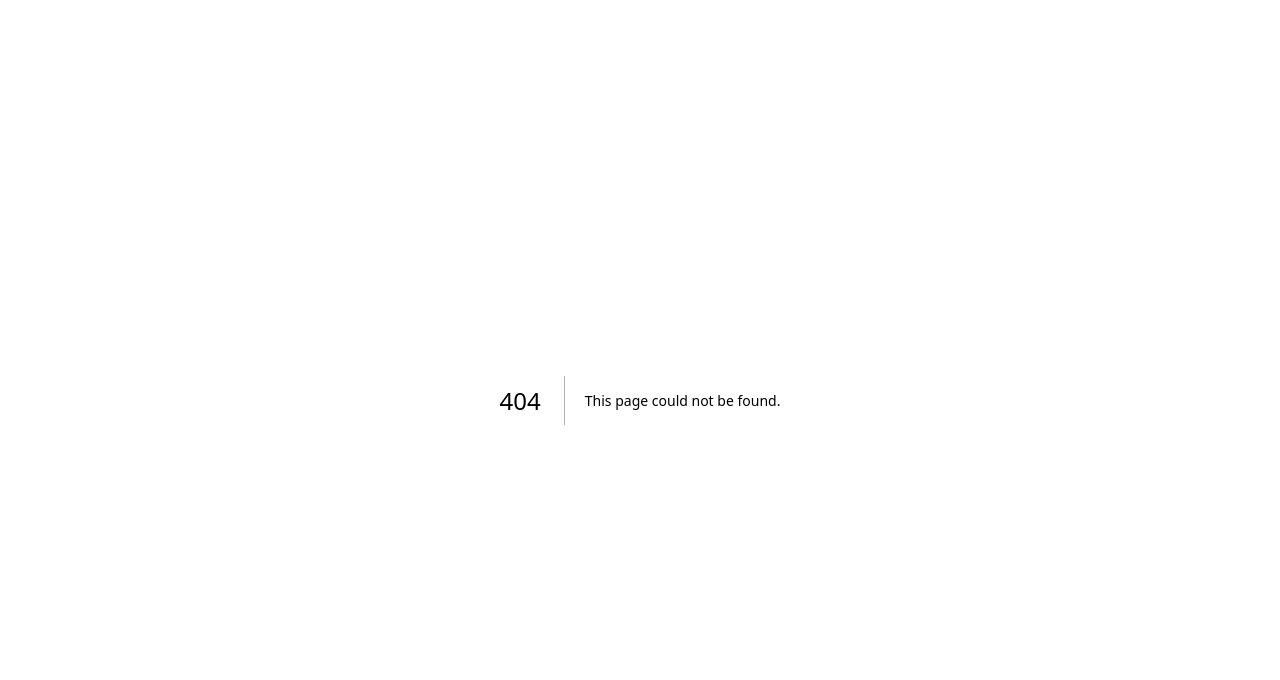
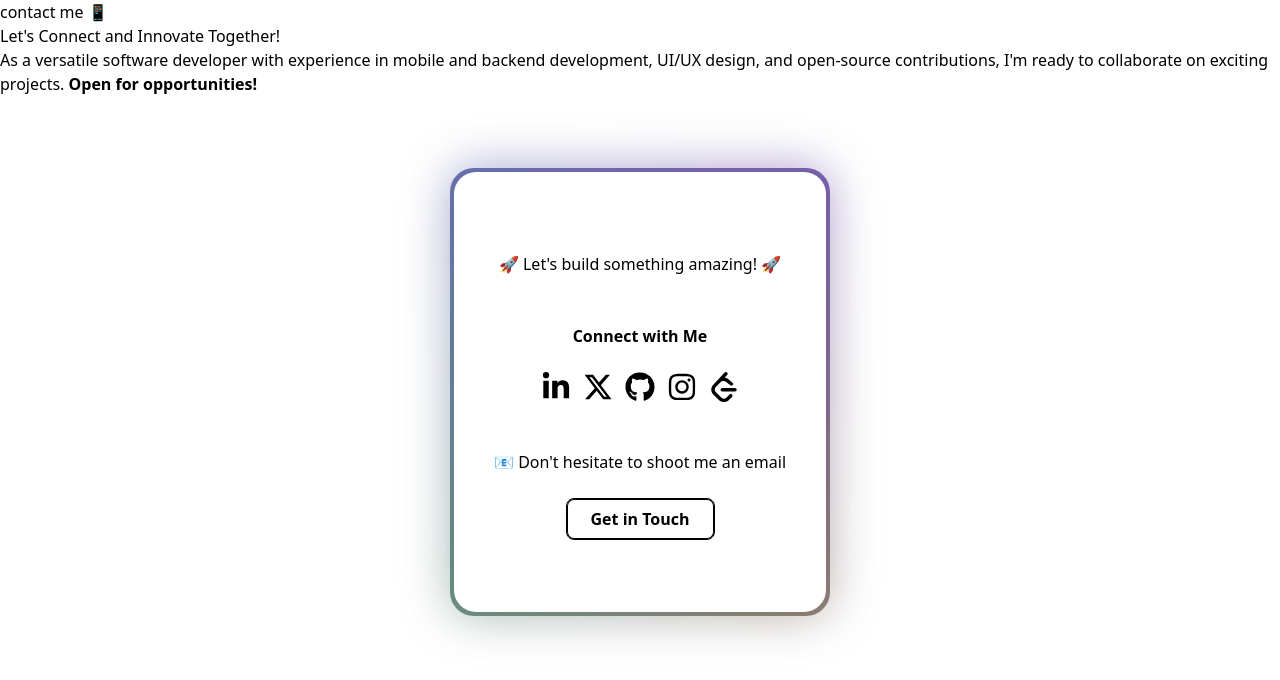
Before and after one commit to superiorsd10/portfolio, a Next.js app: page /contact in a window 1280 px wide. Before the commit this address had no page. Shown: the top 680 px of the page. Built offline with nearby package versions, Linux system fonts and the light colour scheme.

Commit message:
feat(pages): add the contact page

```diff
--- /dev/null
+++ b/pages/contact.mdx
@@ -0,0 +1,38 @@
+import { FaLinkedinIn, FaGithub, FaInstagram } from "react-icons/fa";
+import { FaXTwitter } from "react-icons/fa6";
+import { SiLeetcode } from "react-icons/si";
+import { BackgroundGradient } from "/components/ui/background-gradient.tsx"
+import Link from 'next/link';
+
+# contact me 📱
+
+Let's Connect and Innovate Together!
+
+As a versatile software developer with experience in mobile and backend development, UI/UX design, and open-source contributions, I'm ready to collaborate on exciting projects. **Open for opportunities!**
+
+<br></br>
+
+<div className="flex justify-center pt-12">
+    <div className="inline-block">
+        <BackgroundGradient className="rounded-[22px] p-4 sm:p-10 bg-white dark:bg-zinc-900">
+            <p className="text-center pt-10 font-medium">🚀 Let's build something amazing! 🚀</p>
+            <p className="text-center pt-12 font-bold">Connect with Me</p>
+
+            <div className="flex justify-center pt-6">
+                <Link href={"https://www.linkedin.com/in/sachin-dapkara/"}><FaLinkedinIn className="mr-3" size={30} /></Link>
+                <Link href={"https://x.com/superior_sd10"}><FaXTwitter className="mr-3" size={30} /></Link>
+                <Link href={"https://github.com/superiorsd10"}><FaGithub className="mr-3" size={30} /></Link>
+                <Link href={"https://www.instagram.com/superiorsd10/"}><FaInstagram size={30} className="mr-3" /></Link>
+                <Link href={"https://leetcode.com/superiorsd10/"}><SiLeetcode size={30} /></Link>
+            </div>
+
+            <p className="text-center pt-12 font-medium">📧 Don't hesitate to shoot me an email</p>
+
+            <div className="flex justify-center pt-6 pb-8">
+                <button className="shadow-[0_0_0_1px_#000000_inset] px-6 py-2 bg-transparent border border-black dark:border-white dark:text-white text-black rounded-lg font-bold transform hover:-translate-y-1 transition duration-400">
+                <a href="mailto:sachindapkara6@gmail.com">Get in Touch</a>
+                </button>
+            </div>
+        </BackgroundGradient>
+    </div>
+</div>
```
